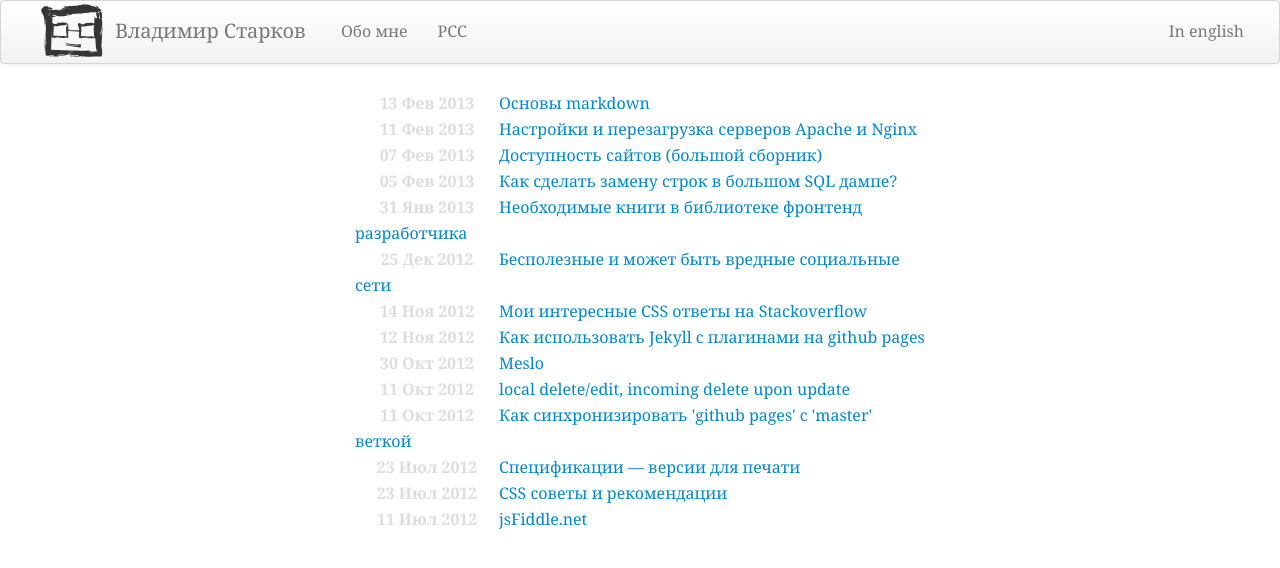
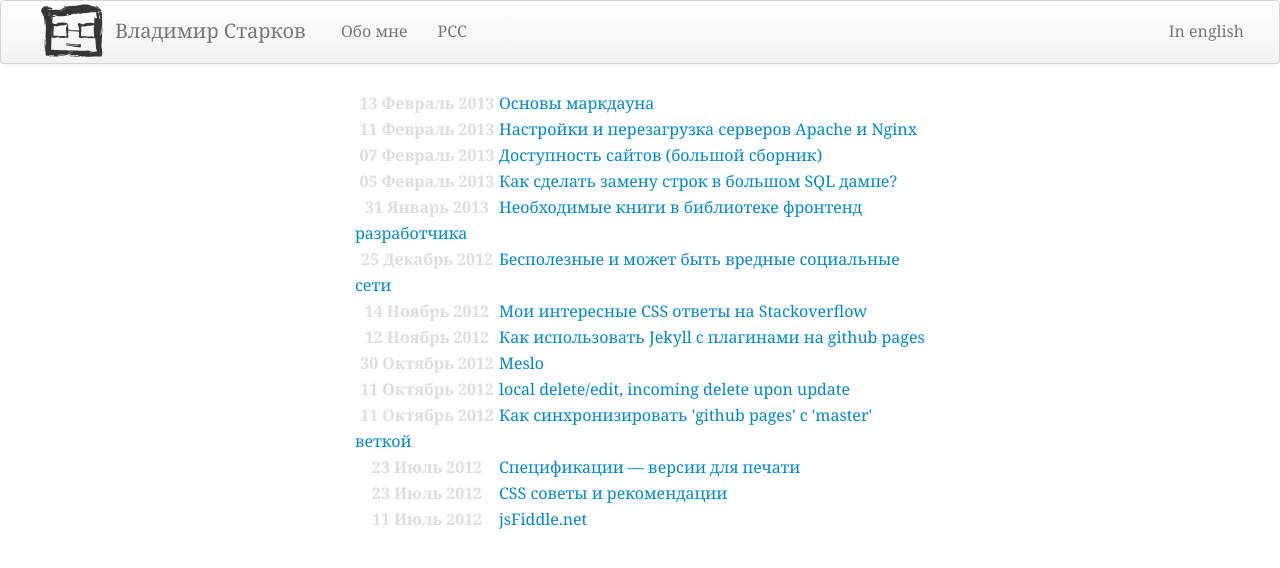
Before and after one commit to iamstarkov/vstarkov.ru, a Jekyll site: the page built from index.html, in a window 1280 px wide. Shown: the top 568 px of the page. Built offline with Jekyll 4.4.1, drawn with Linux system fonts in a browser that asks for light colours; nearby versions of some CDN libraries.

Commit message:
expnaded i18n name of months

```diff
--- a/_config.yml
+++ b/_config.yml
@@ -23,18 +23,18 @@ i18n_about:     'Обо мне'
 i18n_rss:       'РСС'
 i18n_close:     'Закрыть'
 
-i18n_january:   'Янв'
-i18n_february:  'Фев'
-i18n_march:     'Мар'
-i18n_april:     'Апр'
+i18n_january:   'Январь'
+i18n_february:  'Февраль'
+i18n_march:     'Март'
+i18n_april:     'Апрель'
 i18n_may:       'Май'
-i18n_june:      'Июн'
-i18n_july:      'Июл'
-i18n_august:    'Авг'
-i18n_september: 'Сен'
-i18n_october:   'Окт'
-i18n_november:  'Ноя'
-i18n_december:  'Дек'
+i18n_june:      'Июнь'
+i18n_july:      'Июль'
+i18n_august:    'Август'
+i18n_september: 'Сентябрь'
+i18n_october:   'Октябрь'
+i18n_november:  'Ноябрь'
+i18n_december:  'Декабрь'
 
 # i18n_january:   'Январь'
 # i18n_february:  'Февраль'
--- a/_posts/2013-02-13-markdown-basics.md
+++ b/_posts/2013-02-13-markdown-basics.md
@@ -1,11 +1,11 @@
 ---
 layout: post
-title: Основы markdown
+title: Основы маркдауна
 isNotTranslated: true
 categories : [markdown, workspace]
 ---
 
-Основы markdown
+Основы маркдауна
 ================================================================================
 
 1. [Вступление](#intro)
```
